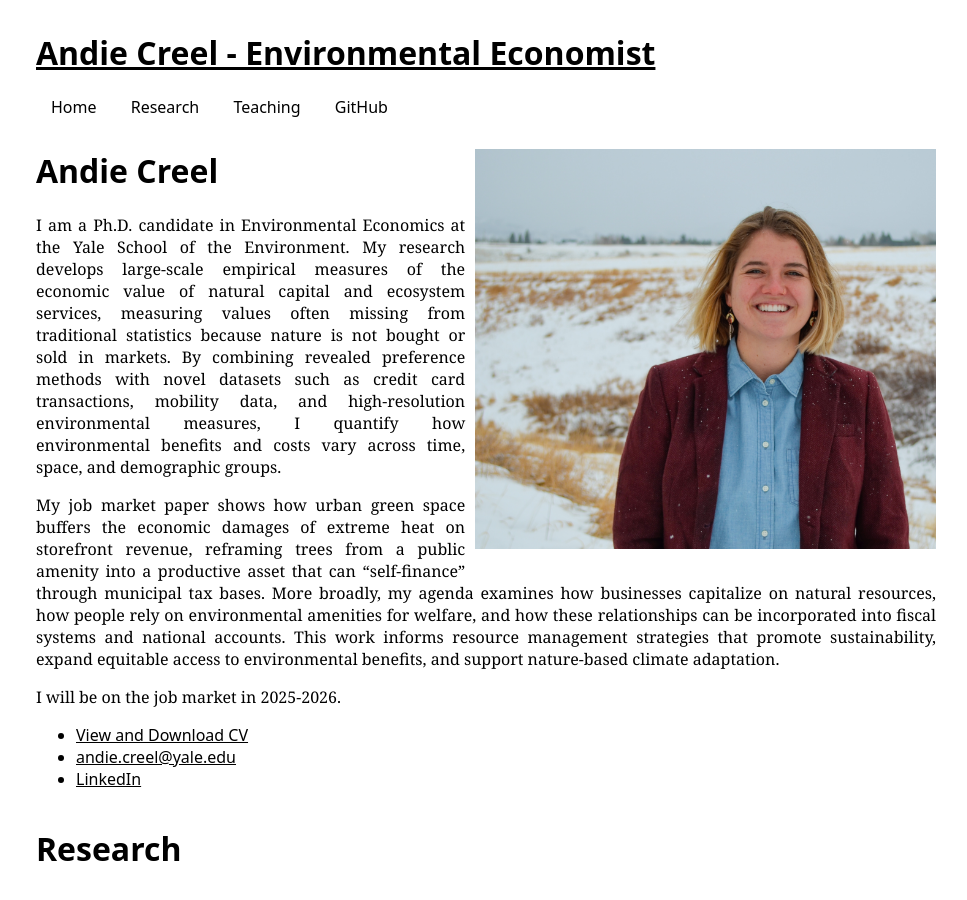
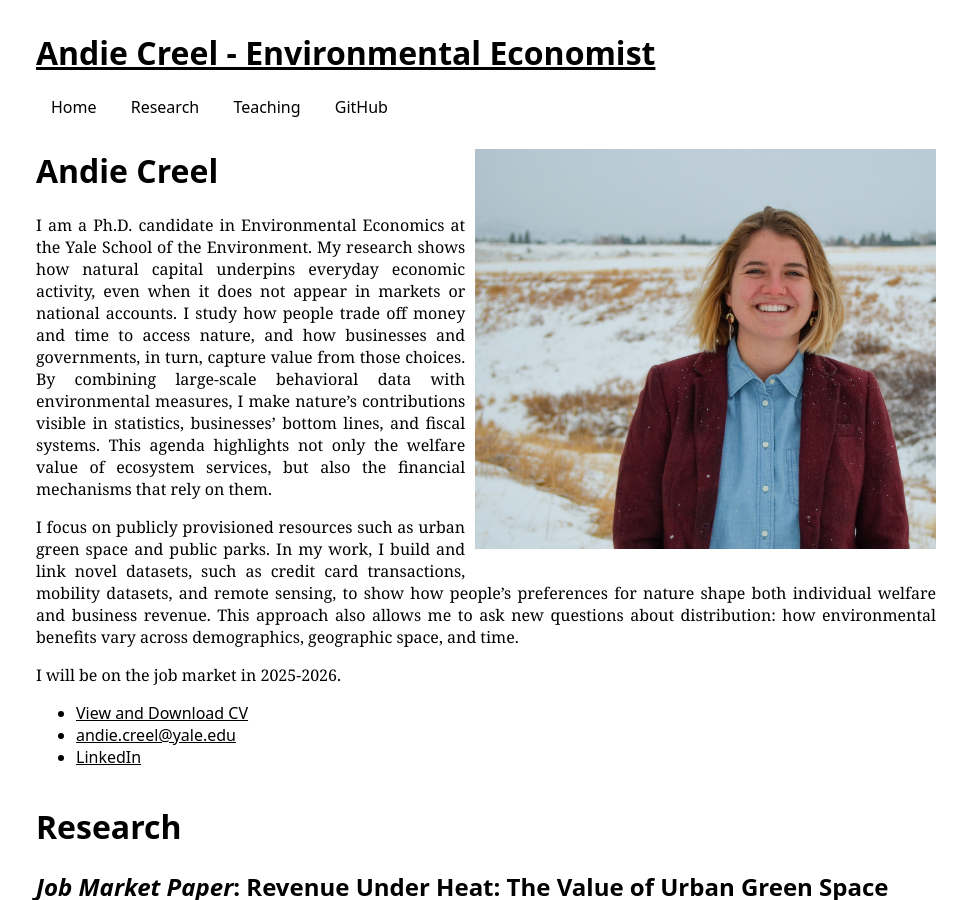
Before and after one commit to a5creel/a5creel.github.io, a Jekyll site: the page built from index.md, in a window 1280 px wide and 900 px high. Shown: the whole window, without its empty margins (154-1121 px from the left). Built offline with Jekyll 4.4.1, drawn with Linux system fonts in a browser that asks for light colours.

Commit message:
updated first page

```diff
--- a/index.md
+++ b/index.md
@@ -15,9 +15,9 @@ title: Andie Creel
 </style>
 
 # Andie Creel
-I am a Ph.D. candidate in Environmental Economics at the Yale School of the Environment. My research develops large-scale empirical measures of the economic value of natural capital and ecosystem services, measuring values often missing from traditional statistics because nature is not bought or sold in markets. By combining revealed preference methods with novel datasets such as credit card transactions, mobility data, and high-resolution environmental measures, I quantify how environmental benefits and costs vary across time, space, and demographic groups.
+I am a Ph.D. candidate in Environmental Economics at the Yale School of the Environment. My research shows how natural capital underpins everyday economic activity, even when it does not appear in markets or national accounts. I study how people trade off money and time to access nature, and how businesses and governments, in turn, capture value from those choices. By combining large-scale behavioral data with environmental measures, I make nature’s contributions visible in statistics, businesses’ bottom lines, and fiscal systems. This agenda highlights not only the welfare value of ecosystem services, but also the financial mechanisms that rely on them.
 
-My job market paper shows how urban green space buffers the economic damages of extreme heat on storefront revenue, reframing trees from a public amenity into a productive asset that can “self-finance” through municipal tax bases. More broadly, my agenda examines how businesses capitalize on natural resources, how people rely on environmental amenities for welfare, and how these relationships can be incorporated into fiscal systems and national accounts. This work informs resource management strategies that promote sustainability, expand equitable access to environmental benefits, and support nature-based climate adaptation.
+I focus on publicly provisioned resources such as urban green space and public parks. In my work, I build and link novel datasets, such as credit card transactions, mobility datasets, and remote sensing, to show how people’s preferences for nature shape both individual welfare and business revenue. This approach also allows me to ask new questions about distribution: how environmental benefits vary across demographics, geographic space, and time.
 
 I will be on the job market in 2025-2026.
 
```
